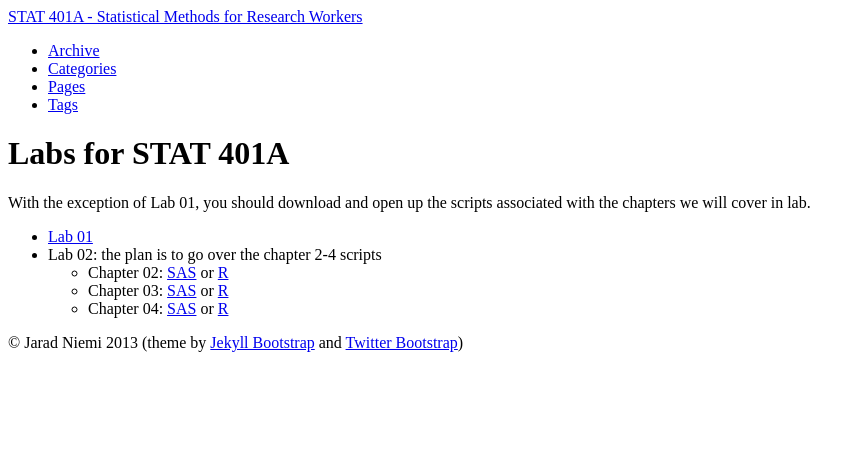
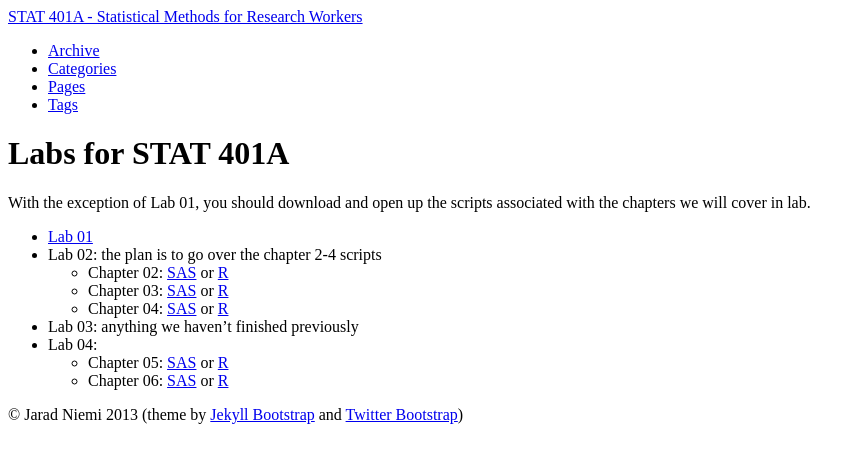
Before and after one commit to jarad/stat401A, a Jekyll site: the page built from lab/index.md, in a window 1280 px wide. Shown: the top 463 px of the page, without its empty margins (0-865 px from the left). Built offline with Jekyll 4.4.1, drawn with Linux system fonts in a browser that asks for light colours.

Commit message:
added scripts for chapters 5 and 6

```diff
--- a/lab/index.md
+++ b/lab/index.md
@@ -12,3 +12,7 @@ With the exception of Lab 01, you should download and open up the scripts associ
   - Chapter 02: [SAS]({{BASE_PATH}}/lab/ch02.sas) or [R]({{BASE_PATH}}/lab/ch02.R)
   - Chapter 03: [SAS]({{BASE_PATH}}/lab/ch03.sas) or [R]({{BASE_PATH}}/lab/ch03.R)
   - Chapter 04: [SAS]({{BASE_PATH}}/lab/ch04.sas) or [R]({{BASE_PATH}}/lab/ch04.R)
+- Lab 03: anything we haven't finished previously
+- Lab 04:
+  - Chapter 05: [SAS]({{BASE_PATH}}/lab/ch05.sas) or [R]({{BASE_PATH}}/lab/ch05.R)
+  - Chapter 06: [SAS]({{BASE_PATH}}/lab/ch06.sas) or [R]({{BASE_PATH}}/lab/ch06.R)
```
Also changed, not shown: 6 other files.
